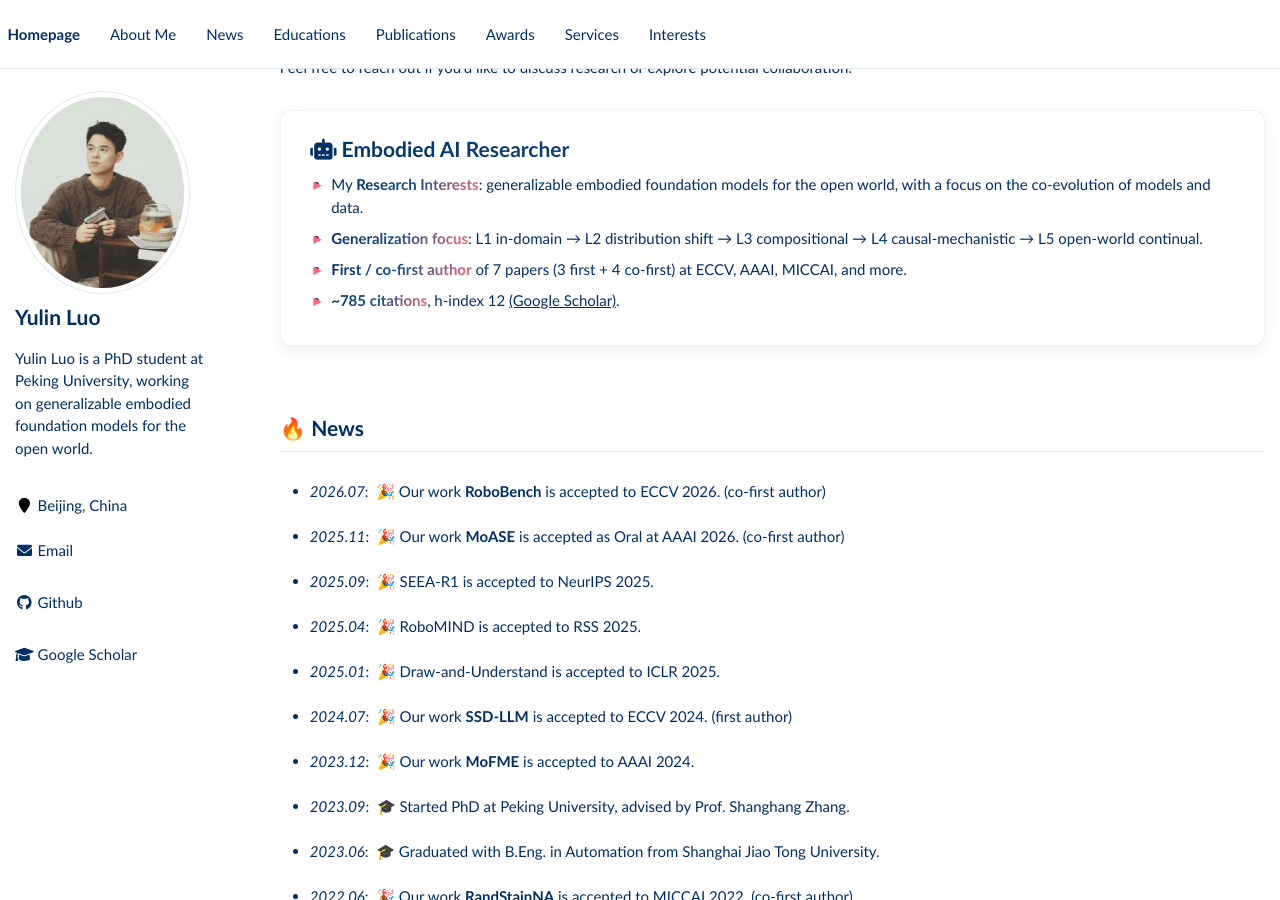
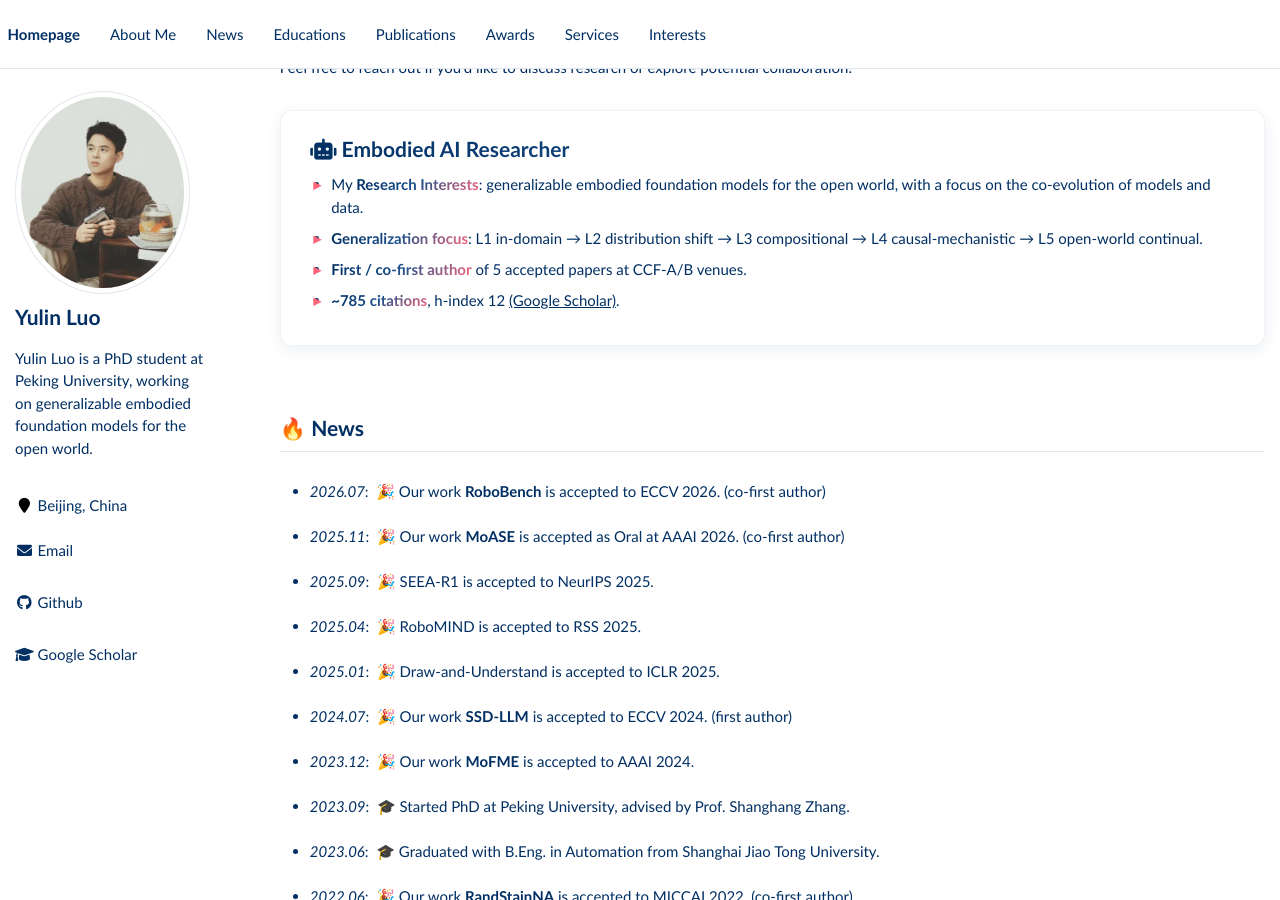
Before and after one commit to yulin-luo/yulin-luo.github.io, a Jekyll site: the page built from _pages/about.md, in a window 1280 px wide and 900 px high, scrolled down 328 px. Built offline with Jekyll 4.4.1, drawn with Linux system fonts in a browser that asks for light colours.

Commit message:
personal_web: correct first/co-first author count and venue framing
Count only accepted first/co-first papers (5); emphasize CCF-A/B tier.

🤖 Generated with [Claude Code](https://claude.com/claude-code)

```diff
--- a/_pages/about.md
+++ b/_pages/about.md
@@ -46,7 +46,7 @@ Feel free to reach out if you'd like to discuss research or explore potential co
         L1 in-domain → L2 distribution shift → L3 compositional → L4 causal-mechanistic → L5 open-world continual.
       </li>
       <li><span class="primary-gradient-text">First / co-first author</span>
-        of 7 papers (3 first + 4 co-first) at ECCV, AAAI, MICCAI, and more.
+        of 5 accepted papers at CCF-A/B venues.
       </li>
       <li><span class="primary-gradient-text">~785 citations</span>,
         h-index 12
```
